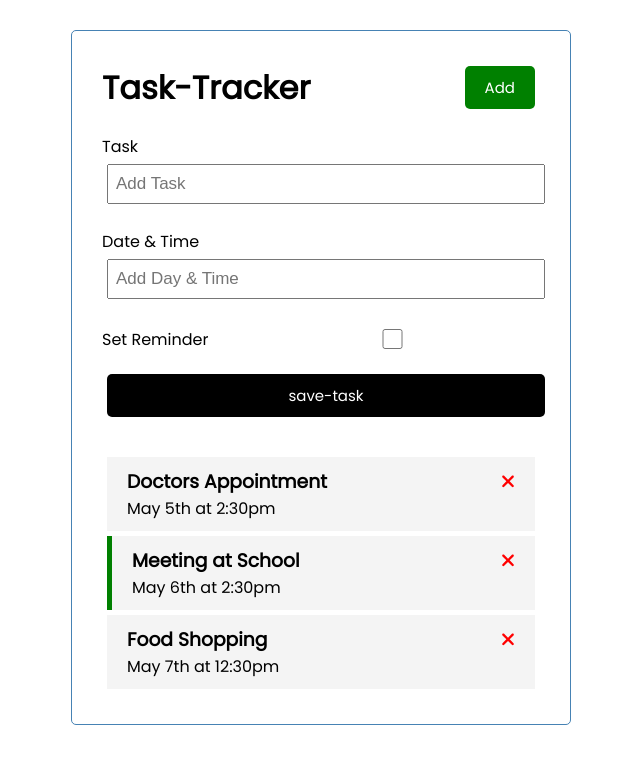
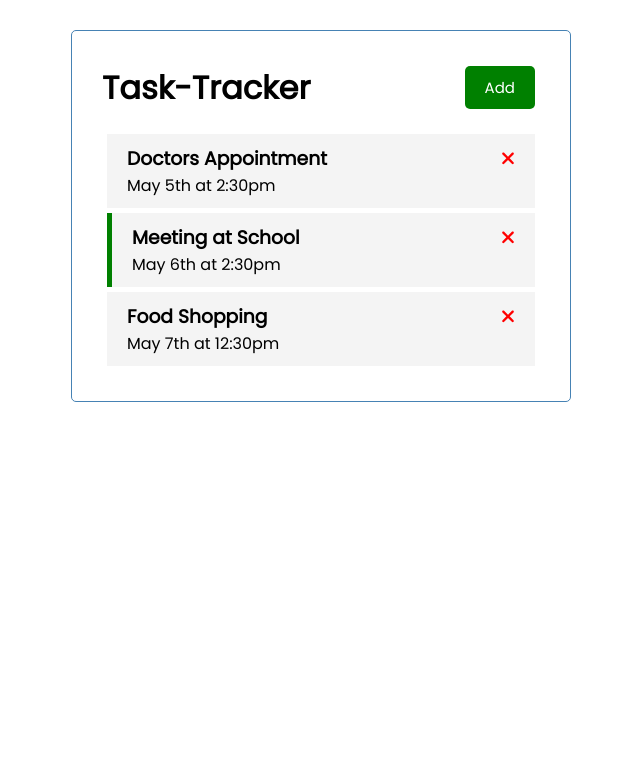
Before and after one commit to nziokikevin/task-manager, an Angular app: page / in a window 1280 px wide. Shown: the top 764 px of the page, without its empty margins (319-959 px from the left). Built offline with nearby package versions, Linux system fonts and the light colour scheme; data requests are answered from the project's data file.

Commit message:
:lipstick: :sparkles: feat: toggle button and UI service

```diff
--- a/src/app/components/add-task/add-task.component.html
+++ b/src/app/components/add-task/add-task.component.html
@@ -1,4 +1,4 @@
-<form class="add-form" (ngSubmit)="onSubmit()">
+<form *ngIf="showAddTask" class="add-form" (ngSubmit)="onSubmit()">
   <div class="form-control">
     <label for="text">Task</label>
     <input
--- a/src/app/components/add-task/add-task.component.ts
+++ b/src/app/components/add-task/add-task.component.ts
@@ -1,4 +1,6 @@
 import { Component, EventEmitter, Output } from '@angular/core';
+import { Subscription } from 'rxjs';
+import { UiService } from 'src/app/services/ui.service';
 import { Task } from 'src/app/Task';
 
 @Component({
@@ -12,6 +14,12 @@
   text!: string;
   day!: string;
   reminder: boolean = false;
+  showAddTask!: boolean;
+  subscription: Subscription;
+
+  constructor(private uiService: UiService) {
+    this.subscription = this.uiService.onToggle().subscribe((value) => (this.showAddTask = value))
+  }
 
   onSubmit(){
     if(!this.text) {
--- a/src/app/components/header/header.component.ts
+++ b/src/app/components/header/header.component.ts
@@ -10,9 +10,11 @@
 export class HeaderComponent implements OnInit {
   title: string = 'Task-Tracker';
   showAddTask!: boolean;
-  subscription!: Subscription;
+  subscription: Subscription;
 
-  constructor(private uiService:UiService) {}
+  constructor(private uiService:UiService) {
+    this.subscription = this.uiService.onToggle().subscribe((value) => (this.showAddTask=value))
+  }
 
   ngOnInit(): void {
 
```
